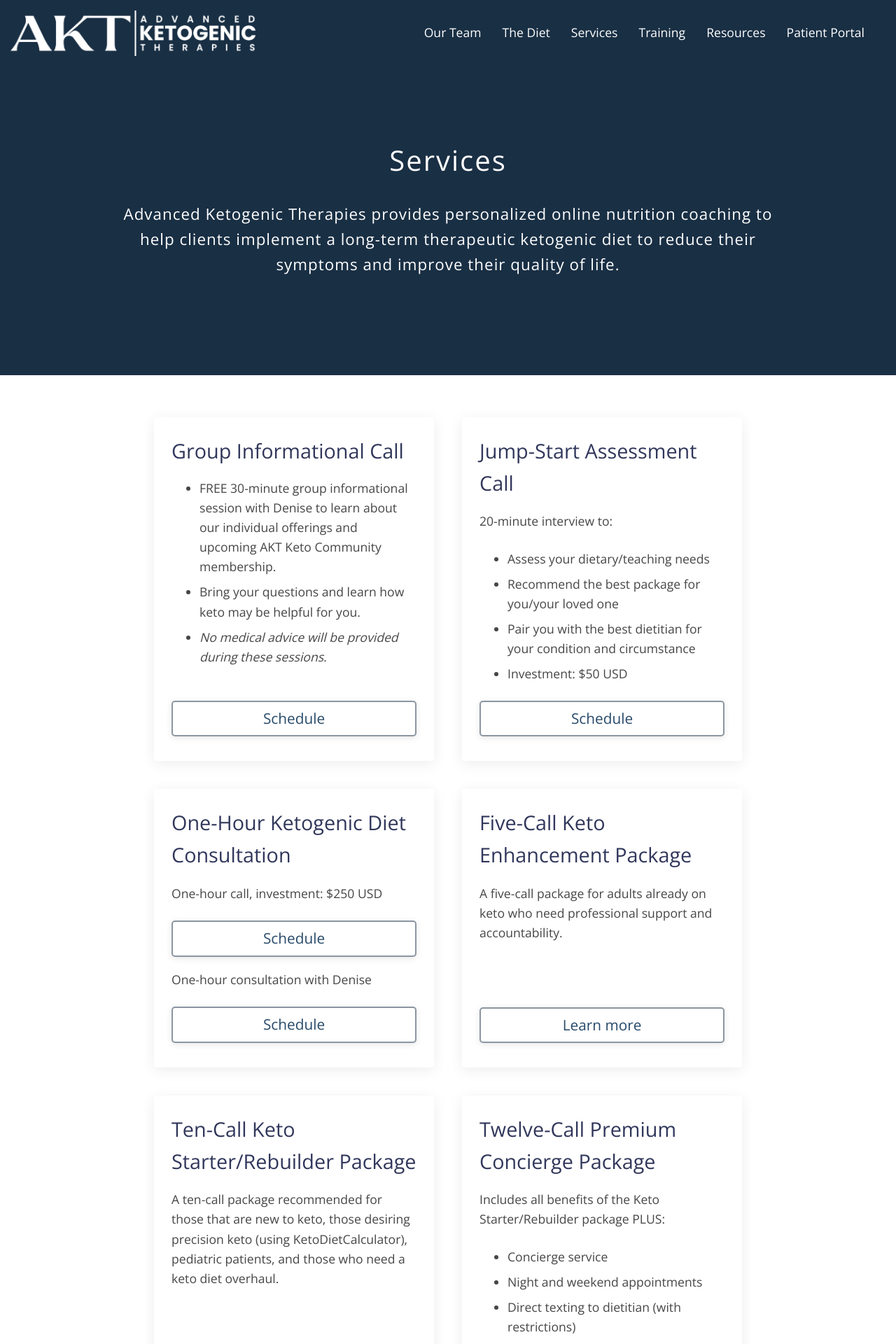
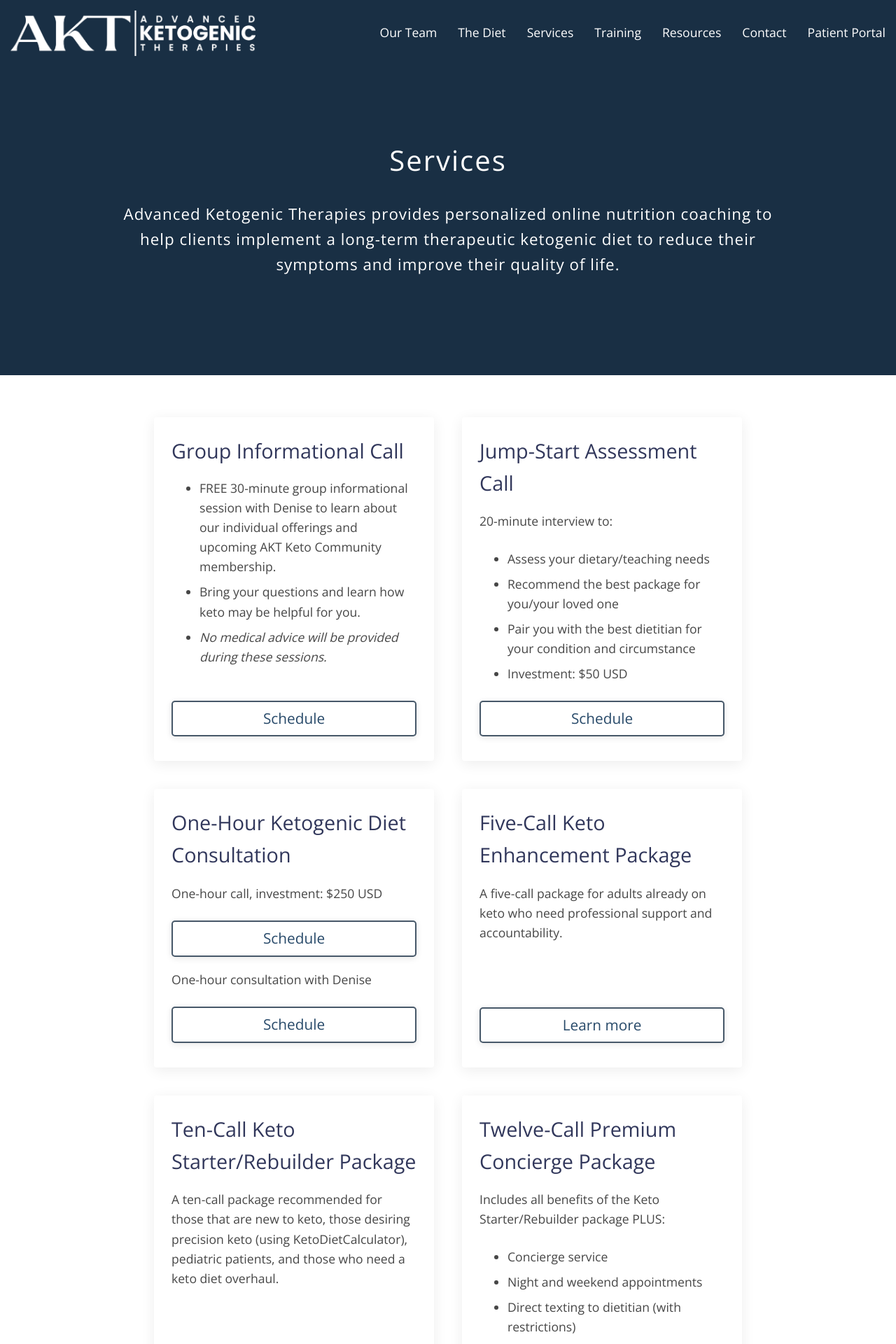
Before and after one commit to janmilosh/potterketo_jekyll, a Jekyll site: the page built from _pages/services.html, in a window 1280 px wide. Shown: the top 1920 px of the page at 70% size. Built offline with Jekyll 4.4.1, drawn with Linux system fonts in a browser that asks for light colours; nearby versions of some CDN libraries; some of the changed text lies outside the part shown.

Commit message:
Style changes and add back mentoring

```diff
--- a/_includes/header_footer_items/header_navigation.html
+++ b/_includes/header_footer_items/header_navigation.html
@@ -13,6 +13,9 @@
       </li>
     {% endfor %}
     <li class="item">
+      <a target="_blank" href="https://docs.google.com/forms/d/e/1FAIpQLSexPaHW_zMD7oBiNGBSh_mvJbMrBn4CLGQ36OCQIAKrDyQ5Mg/viewform">Contact</a>
+    </li>
+    <li class="item">
       <a target="_blank" class="patient-portal" href="https://secure.gethealthie.com/users/sign_in">Patient Portal</a>
     </li>
   </ul>
--- a/_pages/mentoring_with_denise.html
+++ b/_pages/mentoring_with_denise.html
@@ -6,7 +6,7 @@
   <h1>Professional Mentoring Services with Denise</h1>
 </div>
 <div class="text-container">
-  <p>Our mentoring sessions will assist practitioners seeking to deepen their expertise in ketogenic therapies. With Denise’s extensive background as a Registered Dietitian Nutritionist and Ketogenic Diet Specialist, she offers private one-on-one mentoring sessions where practitioners can ask for assistance with program planning and diet implementation. Denise’s mentoring services will allow you to bring your concerns and questions regarding metabolic therapy implementation and good business practices, ultimately enhancing patient outcomes and expanding your professional expertise.</p>
+  <p class="add-margin">Our mentoring sessions will assist practitioners seeking to deepen their expertise in ketogenic therapies. With Denise’s extensive background as a Registered Dietitian Nutritionist and Ketogenic Diet Specialist, she offers private one-on-one mentoring sessions where practitioners can ask for assistance with program planning and diet implementation. Denise’s mentoring services will allow you to bring your concerns and questions regarding metabolic therapy implementation and good business practices, ultimately enhancing patient outcomes and expanding your professional expertise.</p>
   <iframe
     src="https://secure.gethealthie.com/appointments/embed_appt?dietitian_id=755529&require_offering=true&offering_id=132246&hide_package_images=false&hide_embed_title=true&primary_color=23164a"
     style="width:100%; height: 100%; min-height:600px; border:0px">
--- a/_pages/services.html
+++ b/_pages/services.html
@@ -58,6 +58,11 @@
       <p>Monthly or quarterly maintenance and monitoring for graduates of Starter/Rebuilder, Enhancement, and Concierge packages.</p>
       <a href="{{ '/monitoring' | relative_url }}" class="button white">Learn more</a>
     </div>
+    <div class="service">
+      <h2>Professional Mentoring Services with Denise</h2>
+      <p>Professional mentoring services for practitioners looking to enhance their expertise in ketogenic therapies.</p>
+      <a href="{{ '/mentoring_with_denise' | relative_url }}" class="button white">Learn more</a>
+    </div>
   </div>
   <p class="card">Services are available through remote, web-conference calls. ZOOM will be used unless otherwise arranged. We do not offer refunds, but can adjust program structure if necessary.</p>
 </div>
--- a/_sass/header.scss
+++ b/_sass/header.scss
@@ -42,7 +42,7 @@
   }
 }
 
-@media screen and (max-width: 960px) {
+@media screen and (max-width: 1060px) {
   header {
     ul.menu {
       grid-template-columns: 1fr  min-content ;
--- a/_sass/main.scss
+++ b/_sass/main.scss
@@ -114,7 +114,7 @@
 a.button.white {
   background: white;
   color: lighten($darkBlue, 10%);
-  border: 2px solid rgba($darkBlue, 0.5);
+  border: 2px solid rgba($darkBlue, 0.8);
   &:hover {
     background: $offWhite;
   }
@@ -126,7 +126,7 @@
 a.button.light-blue {
   background: $lightBlue;
   color: lighten($darkBlue, 10%);
-  border: 2px solid rgba($darkBlue, 0.5);
+  border: 2px solid rgba($darkBlue, 0.8);
   &:hover {
     background: darken($lightBlue, 10%);
   }
--- a/_sass/videos.scss
+++ b/_sass/videos.scss
@@ -4,7 +4,7 @@
 
 .video-grid {
   display: grid;
-  gap: 40px;
+  gap: 30px;
   grid-template-columns: repeat(2, 1fr);
   img {
     width: 100%;
```
